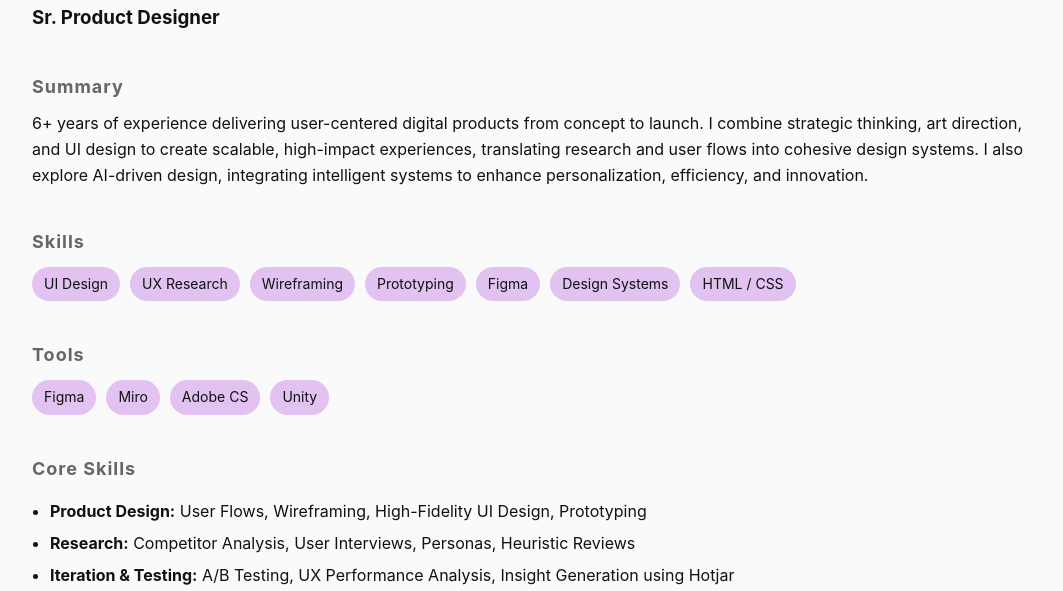
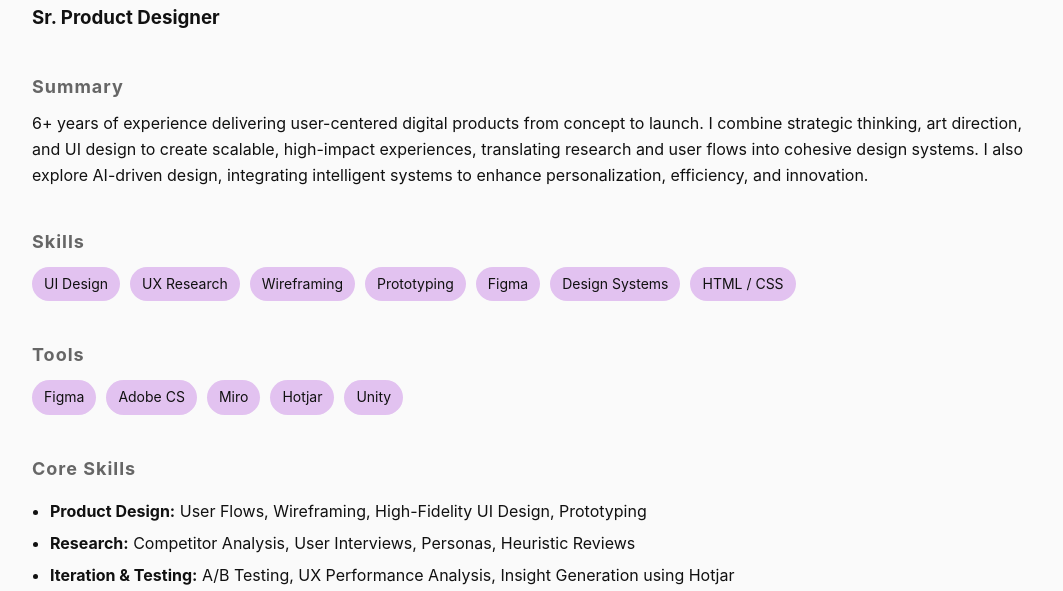
Before and after one commit to Ceci8l/projects, a plain HTML site: page cv.html in a window 1280 px wide. Shown: the part 205-796 px from the top of the page, without its empty margins (108-1171 px from the left). Drawn offline with Linux system fonts and the light colour scheme.

Commit message:
Add files via upload

```diff
--- a/cv.html
+++ b/cv.html
@@ -159,8 +159,9 @@
         <h2>Tools</h2>
         <div class="skills">
             <div class="skill">Figma</div>
+            <div class="skill">Adobe CS</div>
             <div class="skill">Miro</div>
-            <div class="skill">Adobe CS</div>
+            <div class="skill">Hotjar</div>
             <div class="skill">Unity</div>
 
         </div>
```
